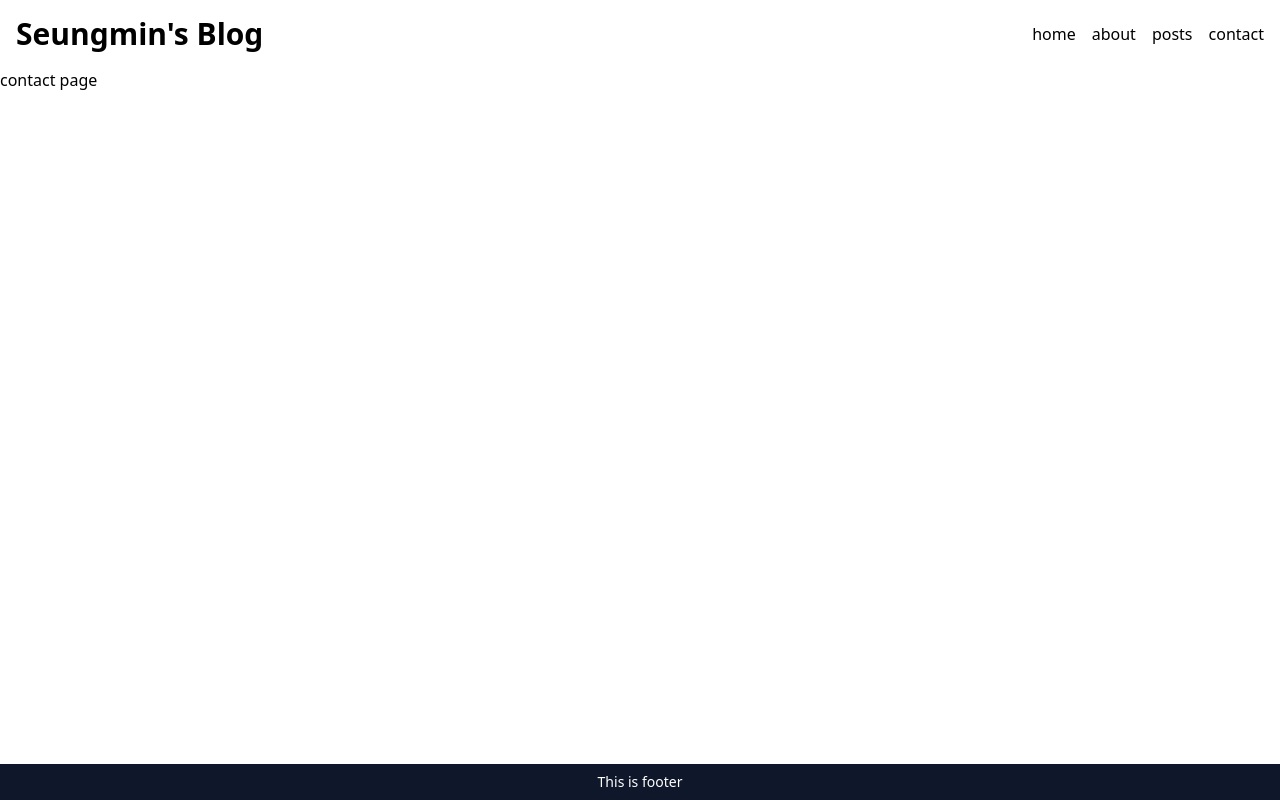
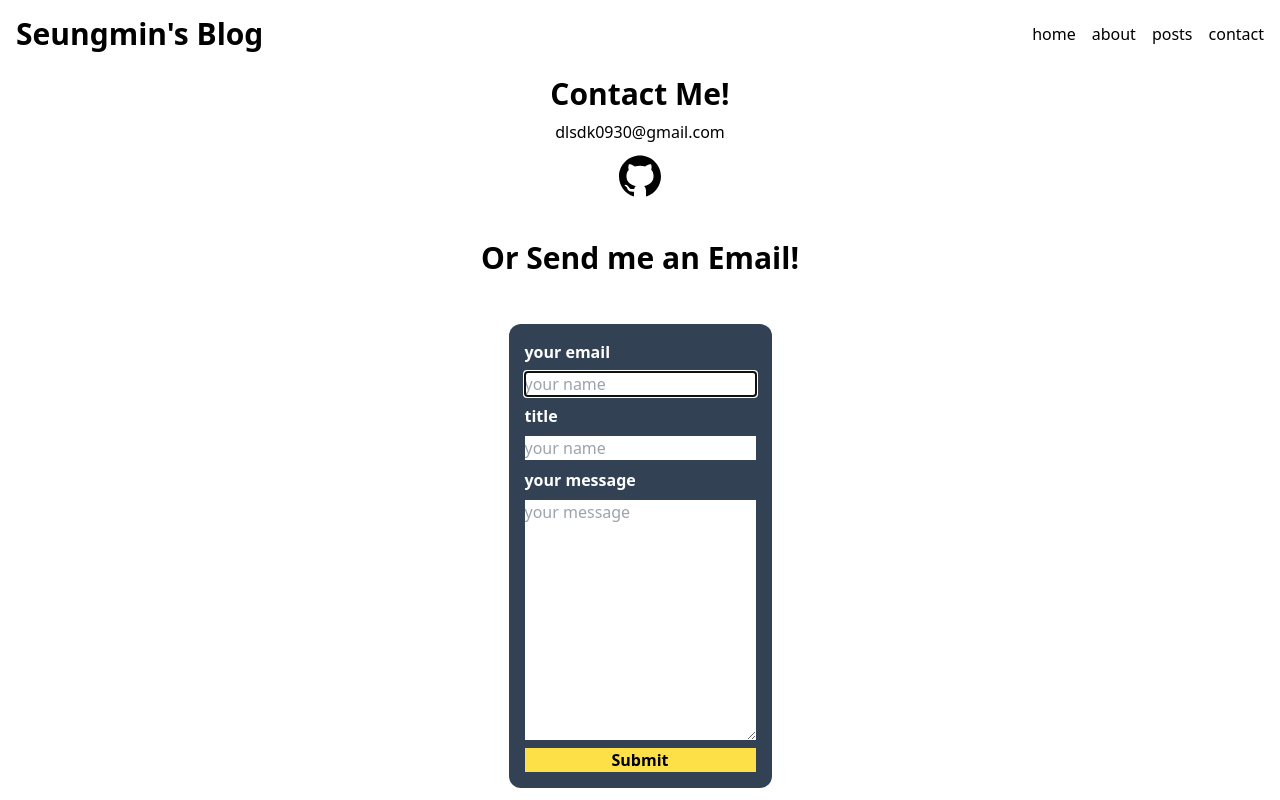
Before and after one commit to itslitulinchpin2/my-blog, a Next.js app: page /contact in a window 1280 px wide. Built offline with nearby package versions, Linux system fonts and the light colour scheme.

Commit message:
add Contact Page

```diff
--- a/src/app/about/page.tsx
+++ b/src/app/about/page.tsx
@@ -1,9 +1,18 @@
 import React from 'react'
-
+import Profile from '@/components/Profile'
 export default function page() {
   return (
-    <div>
-      about page
-    </div>
+    <>
+    <Profile></Profile>
+    <section className='bg-gray-100 shadow-lg m-8 p-8 text-center '>
+      <h2 className='text-2xl font-bold text-gray-800 my-2'>Who Am I?</h2>
+      <p>from South Korea <br/>
+      interested in WEB development</p>
+
+      <h2 className='text-2xl font-bold text-gray-800 my-2'>Skills</h2>
+      <p>Node,React, Next, Git, MySQL, MongoDB </p>
+
+    </section>
+    </>
   )
 }
--- a/src/app/contact/page.tsx
+++ b/src/app/contact/page.tsx
@@ -1,9 +1,17 @@
+import ContactForm from '@/components/ContactForm'
 import React from 'react'
+import { AiFillGithub } from 'react-icons/ai'
+export default function page() {
 
-export default function page() {
   return (
-    <div>
-      contact page
-    </div>
+    <section className='flex flex-col items-center'>
+      <h2 className='text-3xl font-bold my-2'>Contact Me!</h2>
+      <p>dlsdk0930@gmail.com</p>
+      <div className='flex my-2'>
+        <a className= 'text-5xl hover:text-yellow-400' key={'github'} href= "https://github.com/itslitulinchpin2" target='_blank'><AiFillGithub/></a>
+      </div>
+      <h2 className='text-3xl font-bold my-8'>Or Send me an Email!</h2>
+      <ContactForm/>
+    </section>
   )
 }
--- /dev/null
+++ b/src/components/Banner.tsx
@@ -0,0 +1,15 @@
+import React from 'react'
+
+export type BannerData = {
+    message:string;
+    state: 'success' | 'error';
+}
+export default function Banner({banner : {message, state}}: {banner: BannerData}) {
+    const isSuccess = state==='success';
+    const icon = isSuccess ? '☑️' : '‼️'
+  return (
+    <p className={`p-2 rounded-xl w-full text-center ${isSuccess ? 'bg-green-300' : 'bg-red-300'}`}>
+      {`${icon} ${message}`}
+    </p>
+  )
+}
--- /dev/null
+++ b/src/components/ContactForm.tsx
@@ -0,0 +1,48 @@
+'use client';
+import React, { ChangeEvent, FormEvent } from 'react'
+import { useState } from 'react';
+import { BannerData } from './Banner';
+import Banner from './Banner';
+export default function ContactForm() {
+
+
+    type Form = {
+        from:string;
+        subject:string;
+        message:string;
+    }
+    const [form,setForm] = useState<Form>({from:'',subject:'',message:''});
+
+    const onChange = (e: ChangeEvent<HTMLInputElement | HTMLTextAreaElement>) =>{
+        const {name,value} = e.target;
+        setForm((prev) =>({...prev, [name]:value}) )
+    }
+    const [banner,setBanner]=useState<BannerData|null>(null)
+
+    const submitHandler = (e: FormEvent<HTMLFormElement>)=>{
+        e.preventDefault();
+        console.log(form);
+        setBanner({message:'전송되었습니다', state:'success'})
+        setTimeout(()=>{
+            setBanner(null);
+        },3000)
+    }
+  return (
+    <section className='w-fill max-w-md'>
+    {banner && <Banner banner={banner}/> }
+    <form onSubmit={submitHandler} className='w-full max-w-md flex flex-col gap-2 my-4 p-4 bg-slate-700 rounded-xl text-white'>
+    <label htmlFor='from' className='font-semibold'>your email</label>
+    <input type="email" placeholder='your name' name="from" onChange={onChange} id="from" required autoFocus value={form.from} />
+
+    <label className='font-semibold' htmlFor='subject'>title</label>
+    <input type="text" placeholder='your name' name="subject" onChange={onChange} id="subject" required  value={form.subject} />
+
+    <label  className='font-semibold' htmlFor='message'>your message</label>
+    <textarea className= 'text-black' rows={10}  placeholder='your message' name="message" onChange={onChange} id="message" required  value={form.message} />
+
+
+    <button className='bg-yellow-300 text-black font-bold hover:bg-yellow-500'>Submit</button>
+  </form>
+  </section>
+  )
+}
```
